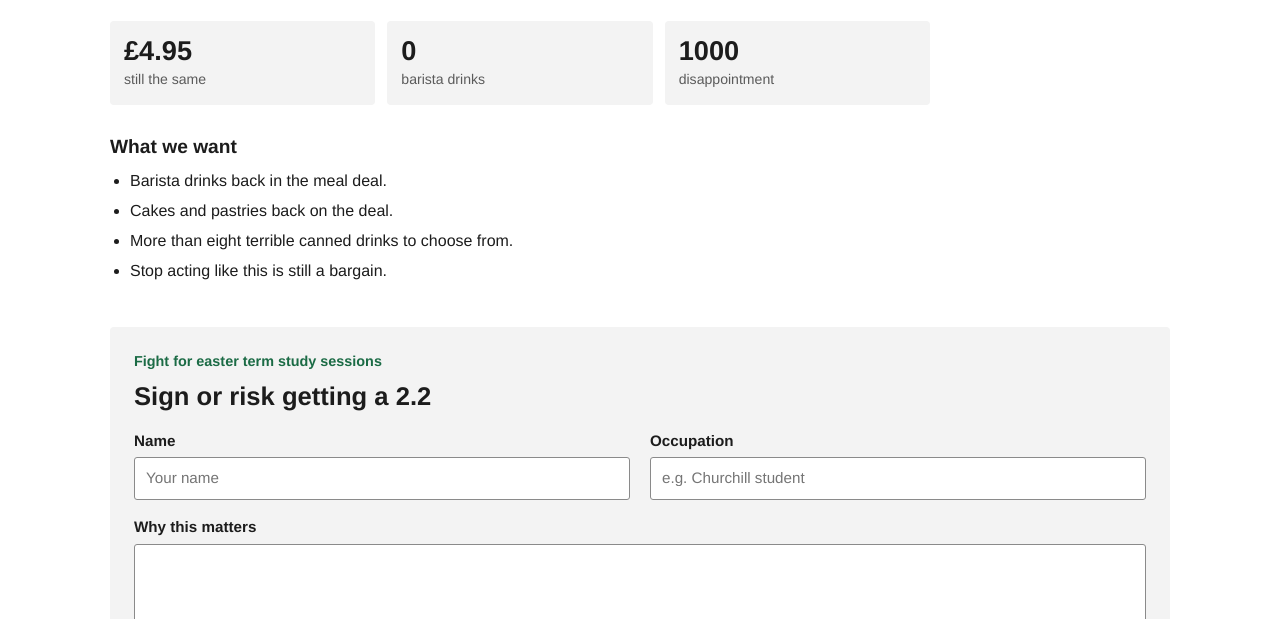
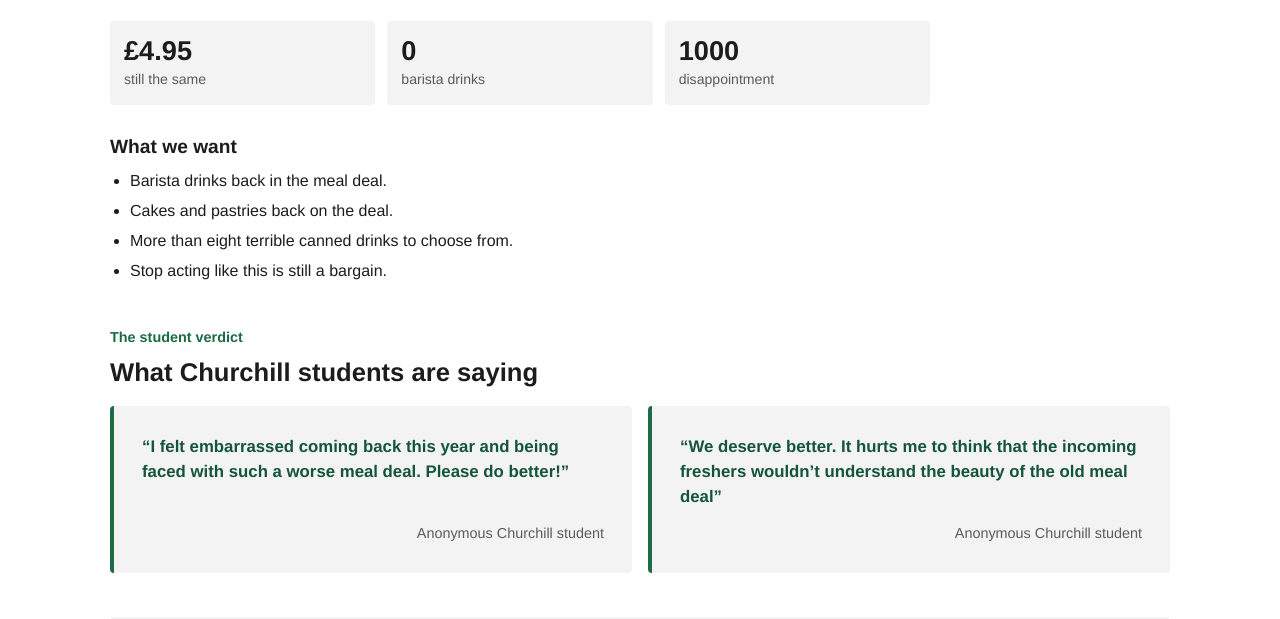
Before and after one commit to FinleyCooper/MealDeals, a website built with Vite: page frontend/index.html in a window 1280 px wide. Shown: the part 333-952 px from the top of the page. Built offline with nearby package versions, Linux system fonts and the light colour scheme.

Commit message:
Added quotes from churchill students

```diff
--- a/frontend/index.html
+++ b/frontend/index.html
@@ -54,6 +54,21 @@
           </section>
         </main>
 
+        <section class="quotes-section" aria-labelledby="quotes-heading">
+          <p class="eyebrow">The student verdict</p>
+          <h2 id="quotes-heading">What Churchill students are saying</h2>
+          <div class="quotes-grid">
+            <blockquote class="quote-card">
+              <p>“I felt embarrassed coming back this year and being faced with such a worse meal deal. Please do better!”</p>
+              <cite>Anonymous Churchill student</cite>
+            </blockquote>
+            <blockquote class="quote-card">
+              <p>“We deserve better. It hurts me to think that the incoming freshers wouldn’t understand the beauty of the old meal deal”</p>
+              <cite>Anonymous Churchill student</cite>
+            </blockquote>
+          </div>
+        </section>
+
         <section id="petition" class="petition-section">
           <div class="petition-header">
             <div>
--- a/frontend/src/style.css
+++ b/frontend/src/style.css
@@ -211,6 +211,53 @@
   gap: 6px;
 }
 
+/* Quotes */
+
+.quotes-section {
+  margin-top: 44px;
+}
+
+.quotes-section h2 {
+  margin: 0;
+  font-size: 1.6rem;
+  line-height: 1.2;
+  color: var(--text);
+}
+
+.quotes-grid {
+  display: grid;
+  grid-template-columns: repeat(2, minmax(0, 1fr));
+  gap: 16px;
+  margin-top: 18px;
+}
+
+.quote-card {
+  display: flex;
+  flex-direction: column;
+  margin: 0;
+  padding: 28px;
+  background: var(--panel);
+  border-left: 4px solid var(--brand);
+  border-radius: 4px;
+}
+
+.quote-card p {
+  margin: 0;
+  font-size: 1.05rem;
+  font-weight: 700;
+  color: var(--brand-dark);
+}
+
+.quote-card cite {
+  display: block;
+  margin-top: auto;
+  padding-top: 14px;
+  color: var(--muted);
+  font-size: 0.9rem;
+  font-style: normal;
+  text-align: right;
+}
+
 /* Petition */
 
 .petition-section {
@@ -332,7 +379,8 @@
   }
 
   .stats-row,
-  .petition-form {
+  .petition-form,
+  .quotes-grid {
     grid-template-columns: 1fr;
   }
 }
```
